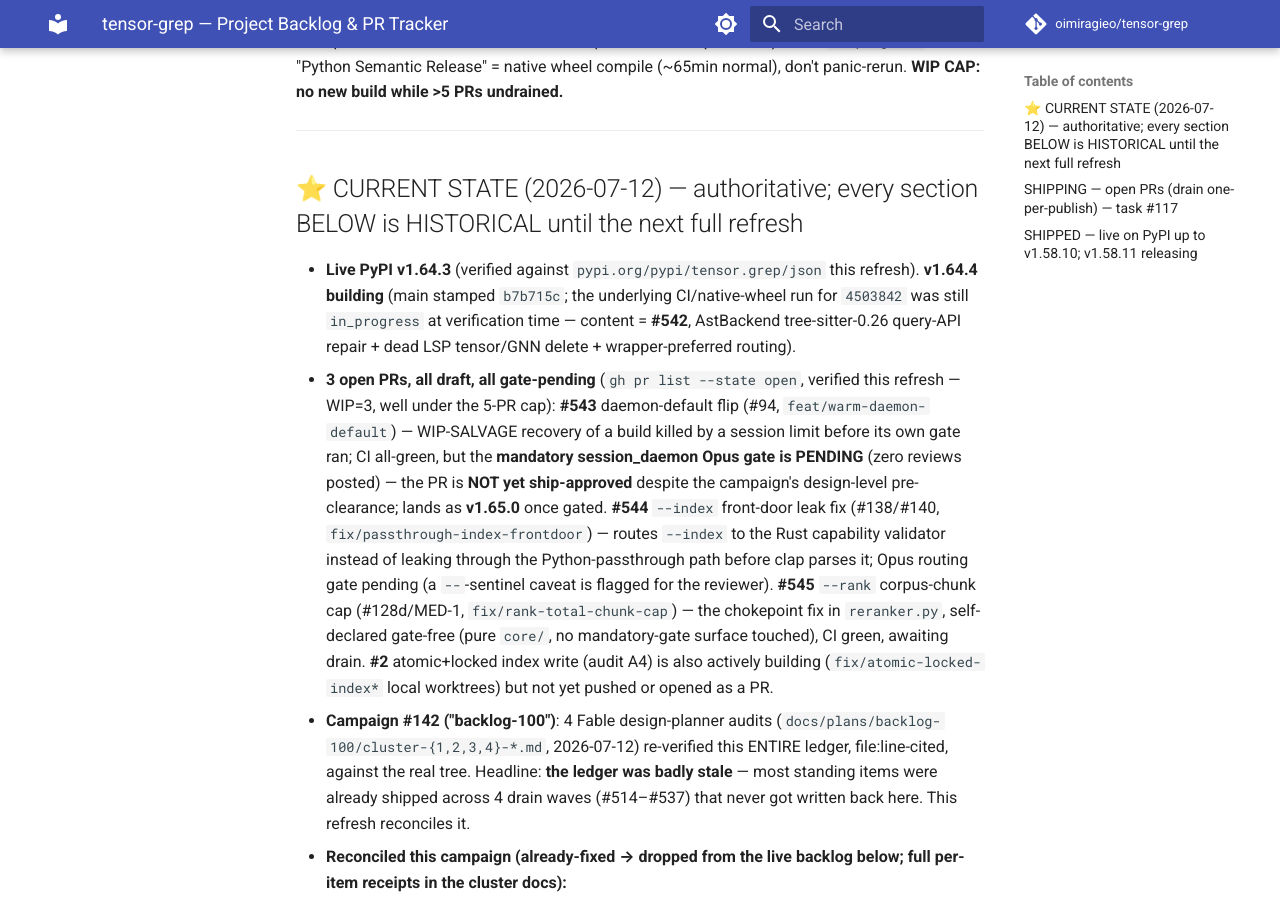
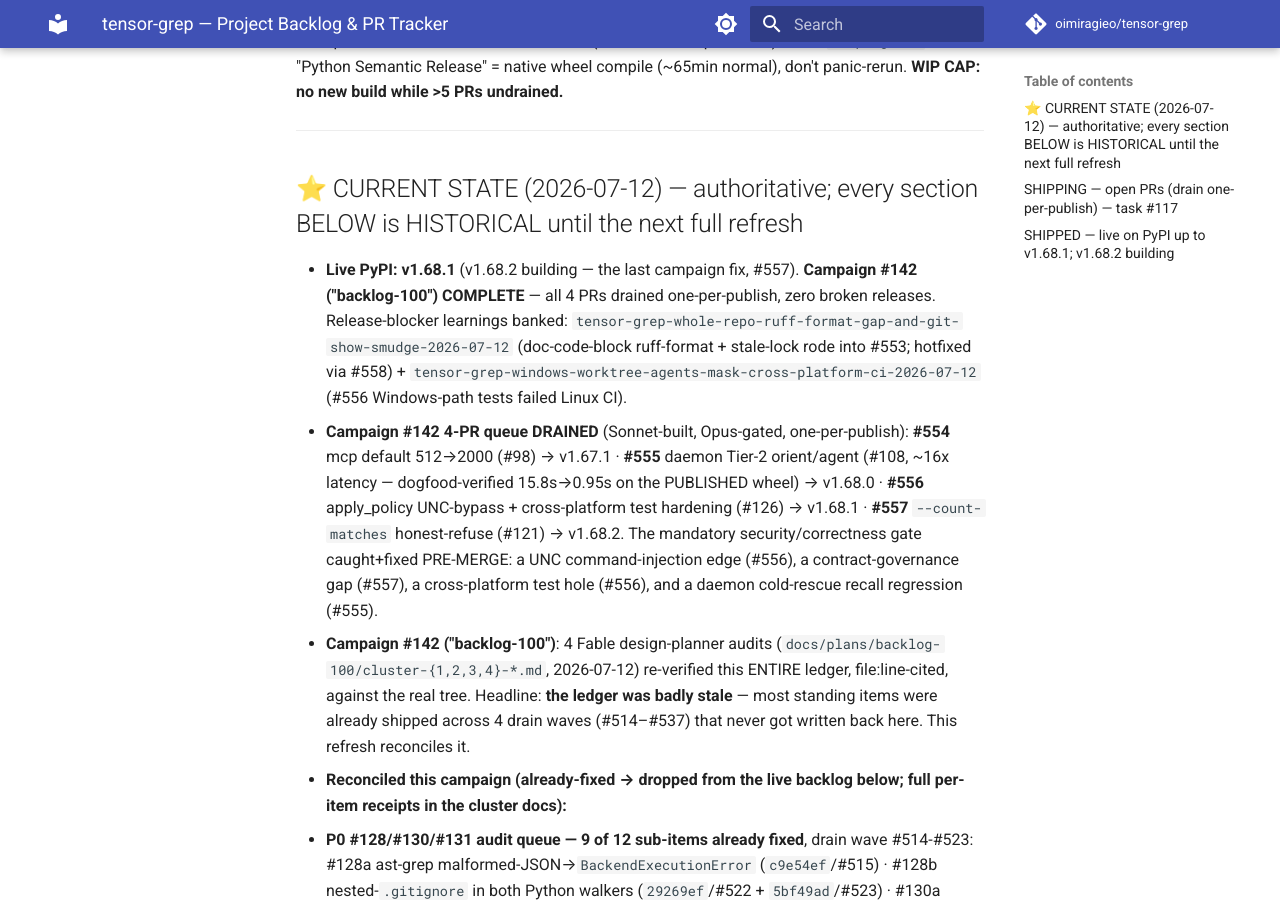
Before and after one commit to oimiragieo/tensor-grep, an MkDocs documentation site: the page built from docs/BACKLOG.md, in a window 1280 px wide and 900 px high, scrolled down 708 px. Built offline with MkDocs 1.6.1 and Material for MkDocs 9.7.7, drawn with Linux system fonts in a browser that asks for light colours; comment, search, counter and statistics services are not loaded; some of the changed text lies outside the part shown.

Commit message:
docs(backlog): reconcile ledger to v1.67.0 + 4-PR drain state (#559)
* docs(backlog): reconcile ledger to v1.66.1 live / v1.67.0 building + 4-PR drain

CURRENT STATE / SHIPPING / SHIPPED were stale at v1.64.3 / "0 open PRs / WIP=0".
Refresh to reality: v1.66.1 live, v1.67.0 building (#553 Ed25519 evidence-signing
+ #558 release-blocker hotfix), 4 open PRs (#554-557) draining one-per-publish,
plus the v1.59-v1.66.1 shipped window.

Co-Authored-By: Claude Opus 4.8 (1M context) <noreply@anthropic.com>

* docs(backlog): campaign #142 complete — reconcile ledger to drain-clear

All 4 campaign PRs drained one-per-publish: #554->v1.67.1, #555->v1.68.0
(daemon ~16x latency, dogfood-verified on the published wheel), #556->v1.68.1
(apply_policy UNC + cross-platform hardening), #557->v1.68.2 (count-matches).
Refresh CURRENT STATE / SHIPPING (drain clear) / SHIPPED.

Co-Authored-By: Claude Opus 4.8 (1M context) <noreply@anthropic.com>

---------

Co-authored-by: Claude Opus 4.8 (1M context) <noreply@anthropic.com>

```diff
--- a/docs/BACKLOG.md
+++ b/docs/BACKLOG.md
@@ -3,7 +3,7 @@
 > **Canonical prioritized work list.** Kept in sync with the CLI task store (`TaskUpdate`) and
 > GitHub (`gh pr list` is the source of truth for PRs). **CEO status** = summarize SHIPPING + P0/P1.
 > Update whenever a PR opens/merges or the queue changes. Task-store IDs (`#NNN`) cross-referenced.
-> Last refreshed 2026-07-12 (campaign #142 "backlog-100" full-ledger reconcile; v1.64.3 live, v1.64.4 building).
+> Last refreshed 2026-07-12 (campaign #142 "backlog-100" COMPLETE — 4 PRs drained: v1.67.1/v1.68.0/v1.68.1/v1.68.2, zero broken releases).
 
 **Process:** deep-dive/audit (cite `file:line`) → verify-against-code → Sonnet TDD build in
 `isolation:'worktree'` → real-venv verify (`uv run --active --no-sync`; copy `rust_core.pyd`, set
@@ -25,8 +25,8 @@ wheel compile (~65min normal), don't panic-rerun. **WIP CAP: no new build while
 
 ## ⭐ CURRENT STATE (2026-07-12) — authoritative; every section BELOW is HISTORICAL until the next full refresh
 
-- **Live PyPI v1.64.3** (verified against `pypi.org/pypi/tensor.grep/json` this refresh). **v1.64.4 building** (main stamped `b7b715c`; the underlying CI/native-wheel run for `4503842` was still `in_progress` at verification time — content = **#542**, AstBackend tree-sitter-0.26 query-API repair + dead LSP tensor/GNN delete + wrapper-preferred routing).
-- **3 open PRs, all draft, all gate-pending** (`gh pr list --state open`, verified this refresh — WIP=3, well under the 5-PR cap): **#543** daemon-default flip (#94, `feat/warm-daemon-default`) — WIP-SALVAGE recovery of a build killed by a session limit before its own gate ran; CI all-green, but the **mandatory session_daemon Opus gate is PENDING** (zero reviews posted) — the PR is **NOT yet ship-approved** despite the campaign's design-level pre-clearance; lands as **v1.65.0** once gated. **#544** `--index` front-door leak fix (#138/#140, `fix/passthrough-index-frontdoor`) — routes `--index` to the Rust capability validator instead of leaking through the Python-passthrough path before clap parses it; Opus routing gate pending (a `--`-sentinel caveat is flagged for the reviewer). **#545** `--rank` corpus-chunk cap (#128d/MED-1, `fix/rank-total-chunk-cap`) — the chokepoint fix in `reranker.py`, self-declared gate-free (pure `core/`, no mandatory-gate surface touched), CI green, awaiting drain. **#2** atomic+locked index write (audit A4) is also actively building (`fix/atomic-locked-index*` local worktrees) but not yet pushed or opened as a PR.
+- **Live PyPI: v1.68.1** (v1.68.2 building — the last campaign fix, #557). **Campaign #142 ("backlog-100") COMPLETE** — all 4 PRs drained one-per-publish, zero broken releases. Release-blocker learnings banked: `tensor-grep-whole-repo-ruff-format-gap-and-git-show-smudge-2026-07-12` (doc-code-block ruff-format + stale-lock rode into #553; hotfixed via #558) + `tensor-grep-windows-worktree-agents-mask-cross-platform-ci-2026-07-12` (#556 Windows-path tests failed Linux CI).
+- **Campaign #142 4-PR queue DRAINED** (Sonnet-built, Opus-gated, one-per-publish): **#554** mcp default 512→2000 (#98) → v1.67.1 · **#555** daemon Tier-2 orient/agent (#108, ~16x latency — dogfood-verified 15.8s→0.95s on the PUBLISHED wheel) → v1.68.0 · **#556** apply_policy UNC-bypass + cross-platform test hardening (#126) → v1.68.1 · **#557** `--count-matches` honest-refuse (#121) → v1.68.2. The mandatory security/correctness gate caught+fixed PRE-MERGE: a UNC command-injection edge (#556), a contract-governance gap (#557), a cross-platform test hole (#556), and a daemon cold-rescue recall regression (#555).
 - **Campaign #142 ("backlog-100")**: 4 Fable design-planner audits (`docs/plans/backlog-100/cluster-{1,2,3,4}-*.md`, 2026-07-12) re-verified this ENTIRE ledger, file:line-cited, against the real tree. Headline: **the ledger was badly stale** — most standing items were already shipped across 4 drain waves (#514–#537) that never got written back here. This refresh reconciles it.
 - **Reconciled this campaign (already-fixed → dropped from the live backlog below; full per-item receipts in the cluster docs):**
   - **P0 #128/#130/#131 audit queue — 9 of 12 sub-items already fixed**, drain wave #514-#523: #128a ast-grep malformed-JSON→`BackendExecutionError` (`c9e54ef`/#515) · #128b nested-`.gitignore` in both Python walkers (`29269ef`/#522 + `5bf49ad`/#523) · #130a inventory `--deadline`→files=0 (`f88c2a0`/#516) · #130b `tg refs` "45s hang" **superseded/debunked** (deadline-bounded since #393/#478/#440; live repro = 9.16s, exit 2, `partial:true` — an honest partial, not a hang) · #130c checkpoint `IsADirectoryError` (`fad9c2e`/#517) · #130d doctor false `ast_grep.available` (`ac2e153`/#518) · #131 F1 PFAC doc claim (`1889a69`/#514) · F2 GPU benchmark `line_number` vs native `line` key (`7bbe15c`/#519) · F10 dead GPU code (`4a72fca`/#520). Only **#128d, #128c, F3** survive — see CURRENT LIVE BACKLOG. Cite: `cluster-1-p0-correctness.md`.
@@ -41,11 +41,13 @@ wheel compile (~65min normal), don't panic-rerun. **WIP CAP: no new build while
 
 ## SHIPPING — open PRs (drain one-per-publish) — task #117
 
-**0 open PRs — WIP=0, drain FULLY CLEAR.** The v1.61.2-dogfood + external-audit batch drained in full this session (v1.62.2 → v1.63.2, one-per-publish, zero broken releases). New builds resume when the Opus weekly-limit reopens (**Jul-13**) for the high-value gated items (#94 latency, #134 A1/A4/GPU); the gate-free remainder is polish-tail held per the CEO's churn steer.
+**0 open drain PRs — DRAIN CLEAR.** Campaign #142's 4-PR queue (#554-557) fully drained one-per-publish to v1.67.1/v1.68.0/v1.68.1/v1.68.2 — zero broken releases. (This #559 docs PR is the last artifact; merges after v1.68.2 publishes.)
 
-## SHIPPED — live on PyPI up to **v1.58.10**; v1.58.11 releasing
+## SHIPPED — live on PyPI up to **v1.68.1**; v1.68.2 building
 
-This drain batch: #499→v1.58.5 (tg_repo_map 512→2000) · #500→v1.58.6 (#110 write-path symlink TOCTOU) ·
+**v1.59–v1.66.1 window (merged, on PyPI):** #541 index capability-validator · #542 AstBackend tree-sitter query-API repair · #543 warm-daemon default-ON flip (#94 latency lever) · #544 `--index` front-door routing · #545 `--rank` chunk cap · #546 atomic + cross-process-locked index write · #547 backlog reconcile · #548 iterative Go AST walk (no RecursionError) · #549 `tg classify --stdin/--text` · #550 ast-grep fail-closed · #551 wedged-python help-probe deflake · #552 launcher import-defer perf · #553 Ed25519 evidence-signing (v1.67.0) · #558 release-blocker hotfix. Older detail below is HISTORICAL.
+
+Prior batch: #499→v1.58.5 (tg_repo_map 512→2000) · #500→v1.58.6 (#110 write-path symlink TOCTOU) ·
 #503→v1.58.7 + #505→v1.58.8 (two flaky-test root fixes) · #501→v1.58.9 (multi-pattern `-e`/`-f`) ·
 #502→v1.58.10 (#49 MCP stdio byte-framing+DoS) · **#508→v1.58.11 releasing** (**H3/H4** checkpoint
 arbitrary-read + disk-DoS — first codex-audit security fix live). Earlier: v1.58.0-v1.58.4 (daemon
```
